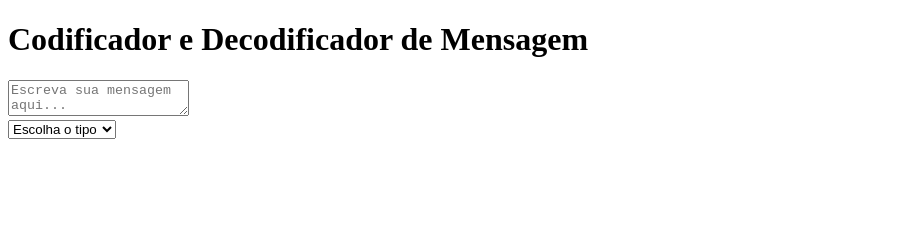
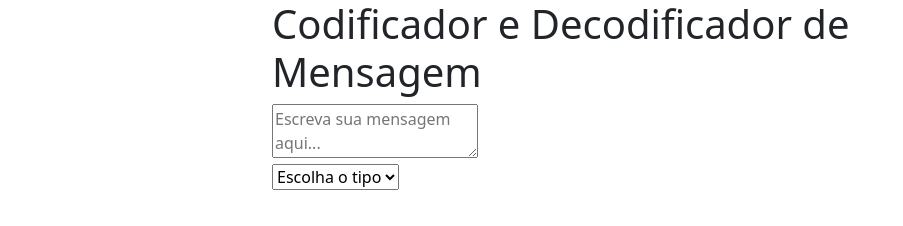
Before and after one commit to afelipinas/Mensagem-Secreta, a plain HTML site: page index.html in a window 1280 px wide. Shown: the whole page, without its empty margins (0-903 px from the left). Drawn offline with nearby package versions, Linux system fonts and the light colour scheme.

Commit message:
alterando estilos

```diff
--- a/index.html
+++ b/index.html
@@ -4,12 +4,16 @@
     <meta charset="UTF-8">
     <meta http-equiv="X-UA-Compatible" content="IE=edge">
     <meta name="viewport" content="width=device-width, initial-scale=1.0">
+    <link href="https://cdn.jsdelivr.net/npm/bootstrap@5.2.2/dist/css/bootstrap.min.css" rel="stylesheet" integrity="sha384-Zenh87qX5JnK2Jl0vWa8Ck2rdkQ2Bzep5IDxbcnCeuOxjzrPF/et3URy9Bv1WTRi" crossorigin="anonymous">
+    <link rel="stylesheet" href="./style.css">
     <title>Codificador e Decodificador de Mensagem</title>
 </head>
 <body onload="inicio()">
 <main>
-    <div class="box-esquerda"></div>
-    <div class="box-meio">
+<div class="container">
+    <div class="row">
+    <div class="col-0 col-md-2"></div>
+    <div class="col-12 col-md-8">
         <div>
             <div>
             <h1>Codificador e Decodificador de Mensagem</h1>
@@ -52,7 +56,9 @@
         </div>
 
     </div>
-    <div class="box-direita"></div>
+    <div class="col-0 col-md-2"></div>
+</div>
+</div>
 </main>
 
 <script src="./arq.js"></script>
--- /dev/null
+++ b/style.css
@@ -0,0 +1,3 @@
+.row{
+    display: flex;
+}
```
